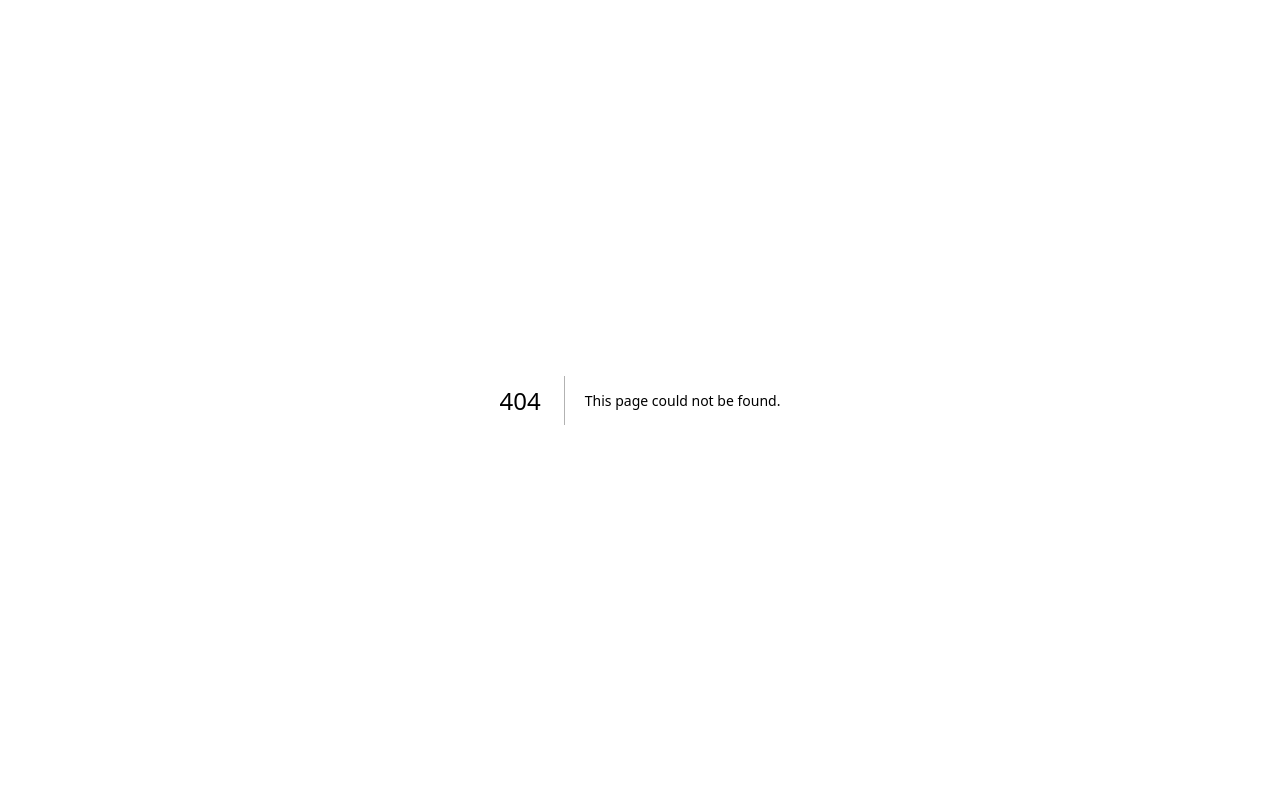
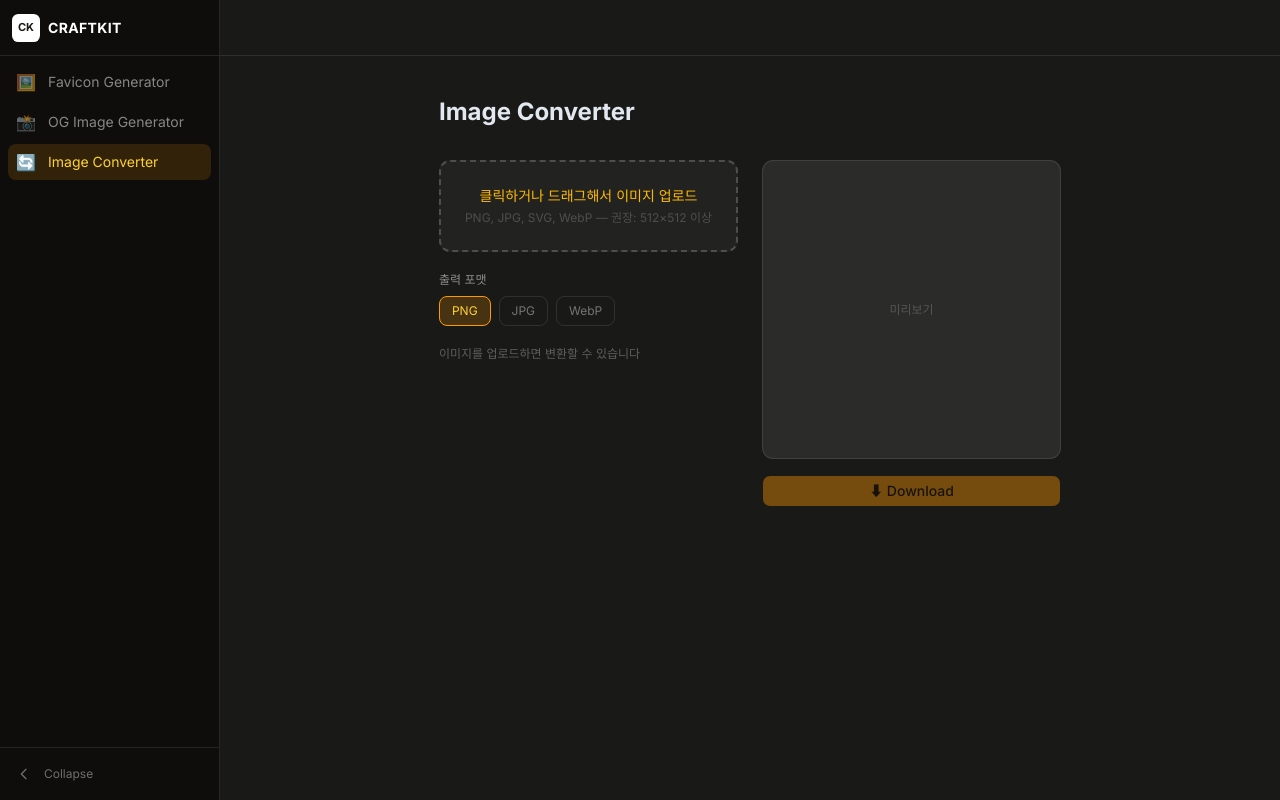
Before and after one commit to wjdxodbs/craftkit, a Next.js app: page /tools/image-converter in a window 1280 px wide. Before the commit this address had no page. Built offline with nearby package versions, Linux system fonts and the light colour scheme.

Commit message:
feat: Image Converter 뷰 및 라우트 추가

```diff
--- /dev/null
+++ b/app/tools/image-converter/page.tsx
@@ -0,0 +1,10 @@
+import type { Metadata } from 'next'
+import { ImageConverterToolView } from '@/views/image-converter-tool/ui/ImageConverterToolView'
+
+export const metadata: Metadata = {
+  title: 'Image Converter — Craftkit',
+}
+
+export default function ImageConverterPage() {
+  return <ImageConverterToolView />
+}
--- /dev/null
+++ b/src/views/image-converter-tool/ui/ImageConverterToolView.tsx
@@ -0,0 +1,13 @@
+'use client'
+import { ImageConverter } from '@/widgets/image-converter/ui/ImageConverter'
+
+export function ImageConverterToolView() {
+  return (
+    <div className="mx-auto max-w-4xl px-6 py-10">
+      <h1 className="mb-8 text-2xl font-bold text-slate-200">
+        Image Converter
+      </h1>
+      <ImageConverter />
+    </div>
+  )
+}
```
